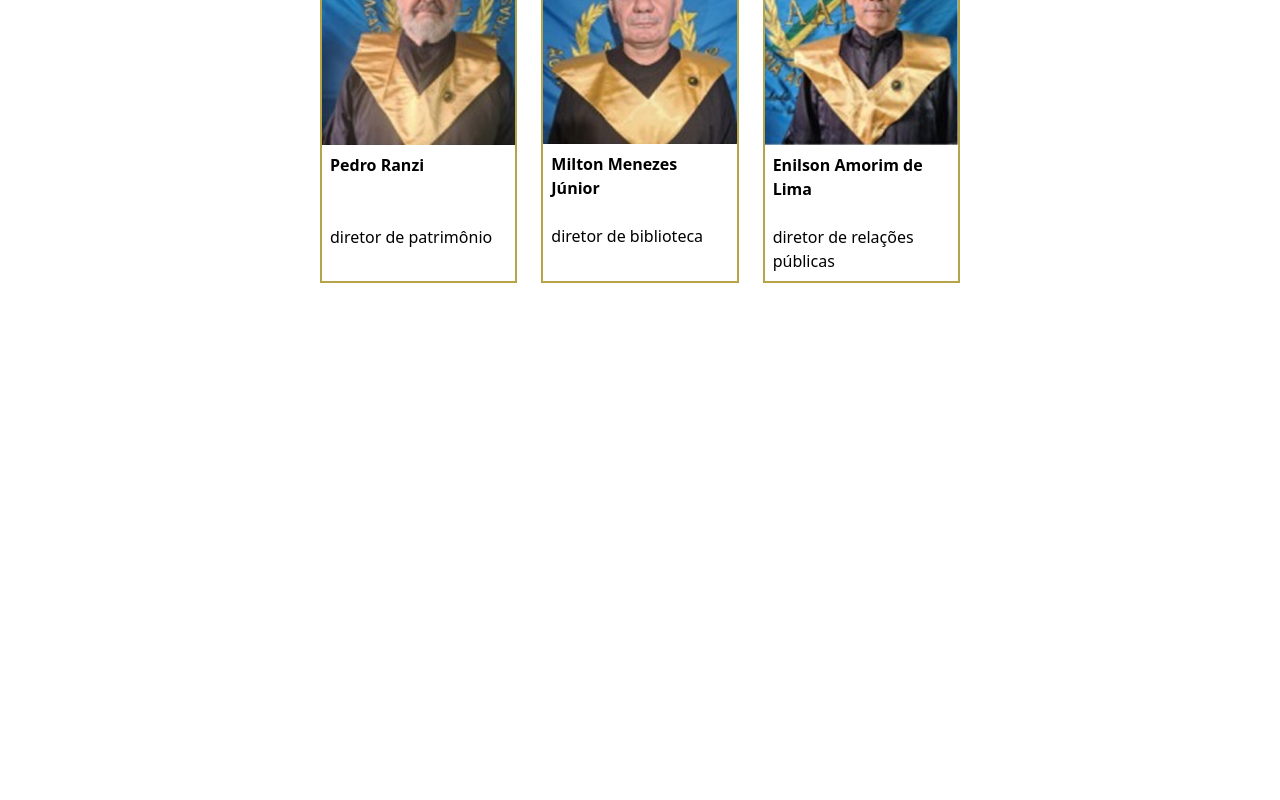
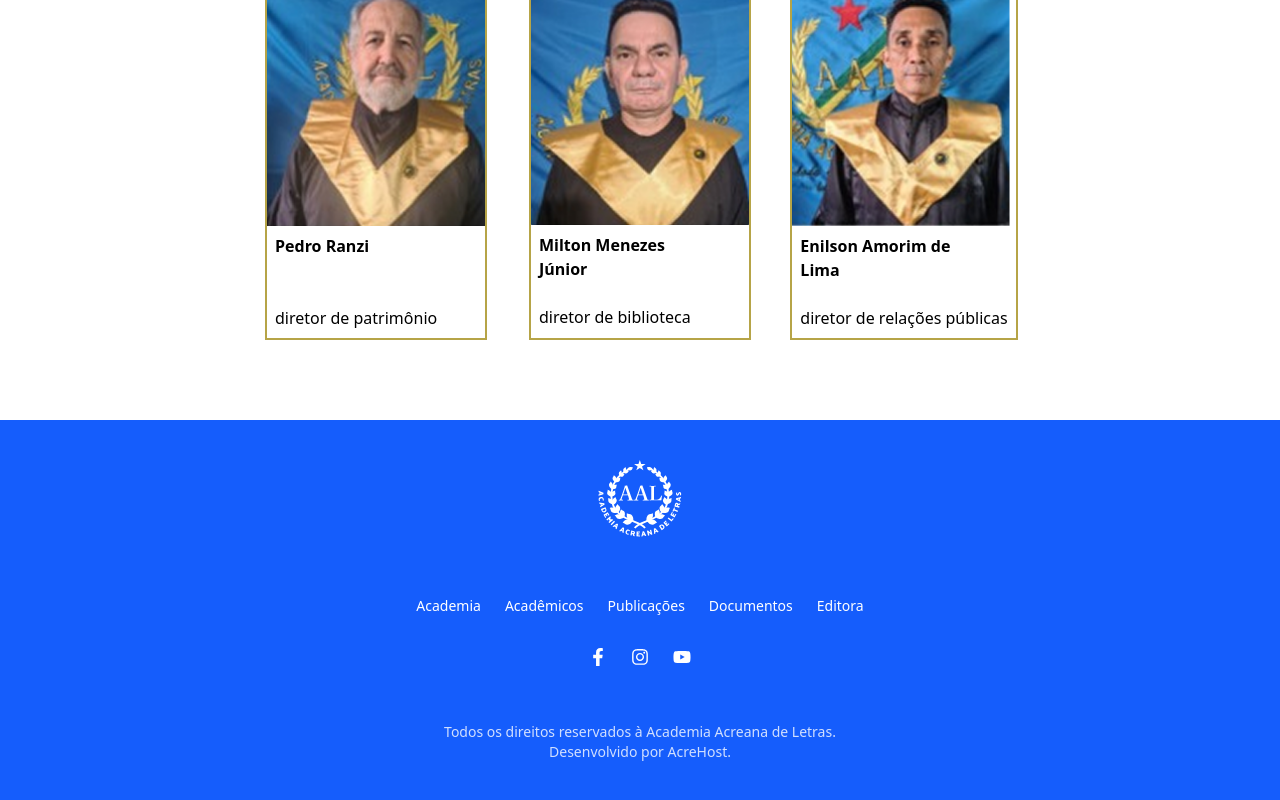
Before and after one commit to gilbertoloboac/site_aal_ac, a Next.js app: page / in a window 1280 px wide. Shown: the part 2347-3147 px from the top of the page. Before the commit the page ends 2710 px from the top, so only its background shows below. Built offline with nearby package versions, Linux system fonts and the light colour scheme.

Commit message:
second commit

```diff
--- a/src/app/components/card-diretoria.tsx
+++ b/src/app/components/card-diretoria.tsx
@@ -17,6 +17,7 @@ export default function CardDiretoria({src, nome, cargo}: CardProps) {
                 width={218}
                 height={239}
                 quality={100}
+                className="transition-transform duration-300 ease-in-out hover:scale-105"
                 />
             </div>
             <div className="flex flex-col items-start justify-between h-[80px]">
--- a/src/app/components/diretoria.tsx
+++ b/src/app/components/diretoria.tsx
@@ -6,7 +6,9 @@ export default function Diretoria() {
             <h1 className="text-blue-950 text-4xl font-extrabold py-10 mb-6 text-center">
                 Diretoria
             </h1>
-            <div className="grid grid-cols-1 md:grid-cols-3 gap-6 mx-80 pb-20">
+            <div className="grid grid-cols-1 md:grid-cols-3 gap-6 lg:gap-6 px-4 md:px-0 max-w-3xl mx-auto justify-items-center pb-20">
+
+
                 <CardDiretoria
                 src="/adalberto_q.png"
                 nome="Adalberto Queiroz de Mesquita"
--- /dev/null
+++ b/src/app/components/footer.tsx
@@ -0,0 +1,40 @@
+import { FaFacebookF, FaInstagram, FaYoutube } from "react-icons/fa";
+
+export default function Footer() {
+  return (
+    <footer className="bg-blue-600 text-white py-10">
+      <div className="flex flex-col items-center justify-center text-center space-y-4">
+        {/* Logo */}
+        <div className="text-xl font-bold tracking-wide uppercase">
+          <div className="">
+            <img className="h-20 w-auto mb-10" src="/logo_aal.svg" alt="Logo da AAL" />
+          </div>
+        </div>
+
+        <nav className="flex flex-wrap justify-center gap-6 text-sm font-medium">
+          <a href="#" className="hover:text-white">Academia</a>
+          <a href="#" className="hover:text-white">Acadêmicos</a>
+          <a href="#" className="hover:text-white">Publicações</a>
+          <a href="#" className="hover:text-white">Documentos</a>
+          <a href="#" className="hover:text-white">Editora</a>
+        </nav>
+
+        {/* Redes sociais */}
+        <div className="flex space-x-6 mt-4 text-lg">
+          <a href="#" aria-label="Facebook" className="hover:text-white">
+            <FaFacebookF />
+          </a>
+          <a href="#" aria-label="Instagram" className="hover:text-white">
+            <FaInstagram />
+          </a>
+          <a href="#" aria-label="YouTube" className="hover:text-white">
+            <FaYoutube />
+          </a>
+        </div>
+        <p className="max-w-md text-sm text-white/80 mt-10">
+          Todos os direitos reservados à Academia Acreana de Letras. Desenvolvido por AcreHost.
+        </p>
+      </div>
+    </footer>
+  );
+}
--- a/src/app/components/hero.tsx
+++ b/src/app/components/hero.tsx
@@ -20,7 +20,7 @@ export default function Hero() {
                     width={372}
                     height={467}
                     quality={100}
-                    className="w-[200px] sm:w-[300px] md:w-[372px] h-auto rotate-12 transition-transform duration-300 ease-in-out hover:scale-105:"
+                    className="w-[200px] sm:w-[300px] md:w-[372px] h-auto rotate-12 transition-transform duration-300 ease-in-out hover:scale-105"
                 />
             </div>
 
--- a/src/app/components/noticias.tsx
+++ b/src/app/components/noticias.tsx
@@ -2,9 +2,10 @@ import CardNoticia from "./card-noticias";
 
 export default function Noticias() {
     return(
-        <div className=" bg-amber-50">
+        <div className=" bg-amber-50 ">
             <h1 className=" text-blue-950 text-4xl font-extrabold py-10 mb-6 text-center">Notícias</h1>
-            <div className="grid grid-cols-1 md:grid-cols-4 gap-6 mx-10 pb-20">
+            <div className="max-w-6xl grid grid-cols-1 md:grid-cols-4 gap-6 pb-20 mx-auto justify-items-center">
+
                 <CardNoticia/>
                 <CardNoticia/>
                 <CardNoticia/>
--- a/src/app/layout.tsx
+++ b/src/app/layout.tsx
@@ -1,17 +1,7 @@
 import type { Metadata } from "next";
-import { Geist, Geist_Mono } from "next/font/google";
 import "./globals.css";
 import Header from "./components/header";
-
-const geistSans = Geist({
-  variable: "--font-geist-sans",
-  subsets: ["latin"],
-});
-
-const geistMono = Geist_Mono({
-  variable: "--font-geist-mono",
-  subsets: ["latin"],
-});
+import Footer from "./components/footer";
 
 export const metadata: Metadata = {
   title: "Create Next App",
@@ -25,12 +15,11 @@ export default function RootLayout({
 }>) {
   return (
     <html lang="pt-BR">
-      <body
-        className={`${geistSans.variable} ${geistMono.variable} antialiased`}
-      >
-        <Header/>
-        {children}
-      </body>
-    </html>
+    <body>
+      <Header />
+      {children}
+      <Footer />
+    </body>
+  </html>
   );
 }
```
